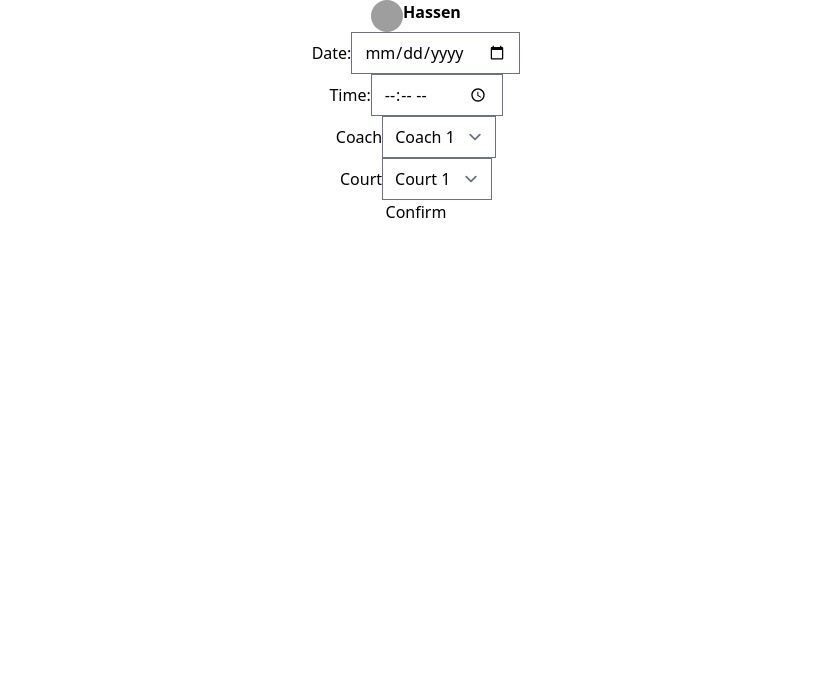
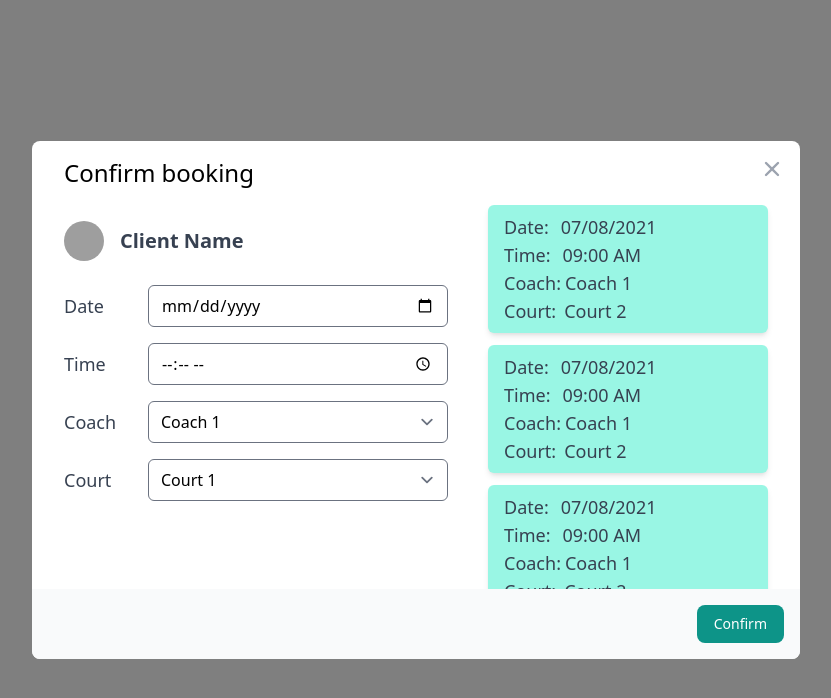
Before and after one commit to nerkarso/hazz-tennis-performance, a Next.js app: page /modals in a window 1280 px wide. Shown: the top 698 px of the page, without its empty margins (224-1055 px from the left). Built offline with nearby package versions, Linux system fonts and the light colour scheme; grey boxes are pictures that could not be loaded.

Commit message:
Add confirm schedule modal

```diff
--- a/components/BookingsModal.js
+++ b/components/BookingsModal.js
@@ -1,45 +1,113 @@
-import { useState } from "react"
+import { useState } from "react";
 
 function BookingsModal() {
-  const [isModalOpen, setIsModalOpen] = useState(false)
+  const [isModalOpen, setIsModalOpen] = useState(false);
   return (
-    <div className="flex flex-col justify-center items-center">
-      <div className="flex">
-        <img className="object-cover w-8 h-8 rounded-full"
+    <div className="fixed inset-0 z-30 bg-black/50 grid place-items-center">
+      <div
+        className="w-full overflow-hidden bg-white rounded-t-lg dark:bg-gray-800 sm:rounded-lg sm:m-4 sm:max-w-screen-md"
+        role="dialog"
+        id="modal"
+      >
+        <header className="flex justify-between p-4">
+          <h1 className="text-2xl font-medium ml-4">Confirm booking</h1>
+          <button className="inline-flex items-center justify-center w-6 h-6 text-gray-400 transition-colors duration-150 rounded dark:hover:text-gray-200 hover: hover:text-gray-700">
+            <svg
+              className="w-6 h-6"
+              fill="currentColor"
+              viewBox="0 0 20 20"
+              role="img"
+              aria-hidden="true"
+            >
+              <path
+                d="M4.293 4.293a1 1 0 011.414 0L10 8.586l4.293-4.293a1 1 0 111.414 1.414L11.414 10l4.293 4.293a1 1 0 01-1.414 1.414L10 11.414l-4.293 4.293a1 1 0 01-1.414-1.414L8.586 10 4.293 5.707a1 1 0 010-1.414z"
+                clipRule="evenodd"
+                fillRule="evenodd"
+              ></path>
+            </svg>
+          </button>
+        </header>
+        <div className="flex pl-8">
+          <div className="mt-4 mb-6 w-96">
+            <div className="flex items-center mb-6">
+              <img
+                className="object-cover w-10 h-10 rounded-full"
                 src={
                   "https://images.unsplash.com/photo-1502378735452-bc7d86632805?ixlib=rb-0.3.5&q=80&fm=jpg&crop=entropy&cs=tinysrgb&w=200&fit=max&s=aa3a807e1bbdfd4364d1f449eaa96d82"
-                    } alt="profile-pic" />
-        <p className="font-semibold">Hassen</p>
+                }
+              />
+              <span className="text-xl ml-4 font-semibold text-gray-700 dark:text-gray-300">
+                Client Name
+              </span>
             </div>
-      <div className="">
-        <label className="" >Date:</label>
-        <input type="date" />
-      </div>
-      <div className="">
-        <label htmlFor="">Time:</label>
-        <input type="time"/>
-      </div>
-      <div className="">
-        <label htmlFor="">Coach</label>
-        <select name="" id="">
+            <div className="grid  ">
+              <label className="flex items-center  mb-4">
+                <p className="text-lg w-16 text-gray-700 dark:text-gray-400 mr-5 ">
+                  Date
+                </p>
+                <input type="date" className="rounded-md flex-1" />
+              </label>
+              <label className="flex items-center mb-4">
+                <span className="text-lg w-16 text-gray-700 dark:text-gray-400 mr-5 ">
+                  Time
+                </span>
+                <input type="time" className="rounded-md flex-1 " />
+              </label>
+              <label className="flex items-center mb-4">
+                <p className="text-lg w-16 text-gray-700 dark:text-gray-400 mr-5 ">
+                  Coach
+                </p>
+                <select name="" id="" className="rounded-md flex-1">
                   <option value="">Coach 1</option>
                   <option value="">Coach 2</option>
                   <option value="">Coach 3</option>
                 </select>
-      </div>
-      <div className="">
-        <label htmlFor="">Court</label>
-        <select name="" id="">
+              </label>
+              <label className="flex items-center mb-4 ">
+                <p className="text-lg w-16 text-gray-700 dark:text-gray-400 mr-5 ">
+                  Court
+                </p>
+                <select name="" id="" className="rounded-md flex-1">
                   <option value="">Court 1</option>
                   <option value="">Court 2</option>
                   <option value="">Court 3</option>
                 </select>
+              </label>
+            </div>
+          </div>
+          <div className="pl-10 overflow-y-auto flex-1 px-5 pb-5 max-h-96">
+            {Array.from(Array(20)).map((item, i) => (
+              <div
+                key={i}
+                className=" px-4 py-2 shadow-md text-lg  mr-3 mb-3 text-gray-700 dark:text-gray-400 bg-primary-200 text-neutral-300 rounded-md h-32"
+              >
+                <div className="flex">
+                  <span className="mr-3">Date:</span>
+                  <span>07/08/2021</span>
                 </div>
                 <div className="flex">
-      <button className="flex-end">Confirm</button>
+                  <span className="mr-3">Time:</span>
+                  <span>09:00 AM</span>
+                </div>
+                <div className="flex">
+                  <span className=" mr-1">Coach:</span>
+                  <span className="">Coach 1</span>
+                </div>
+                <div className="flex">
+                  <span className=" mr-2">Court:</span>
+                  <span className="">Court 2</span>
                 </div>
               </div>
-  )
+            ))}
+          </div>
+        </div>
+        <footer className="flex flex-col items-center justify-end p-4 space-y-4 sm:space-y-0 sm:space-x-6 sm:flex-row bg-gray-50 dark:bg-gray-800">
+          <button className="w-full px-5 py-3 text-sm font-medium leading-5 text-white transition-colors duration-150 bg-primary-600 border border-transparent rounded-lg sm:w-auto sm:px-4 sm:py-2 active:bg-purple-600 hover:bg-purple-700 focus:outline-none focus:shadow-outline-purple">
+            Confirm
+          </button>
+        </footer>
+      </div>
+    </div>
+  );
 }
-
-export default BookingsModal
+export default BookingsModal;
```
Lines whose indentation alone changed are shown as unchanged.
